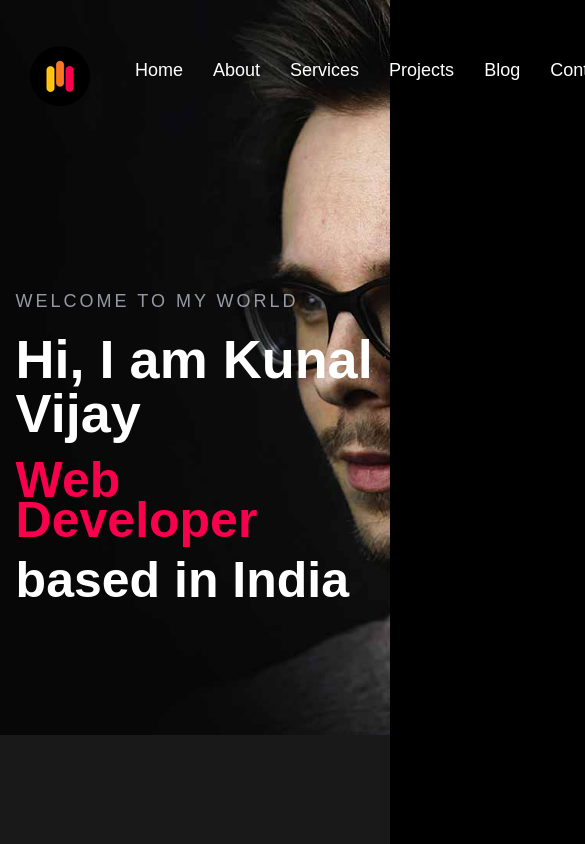
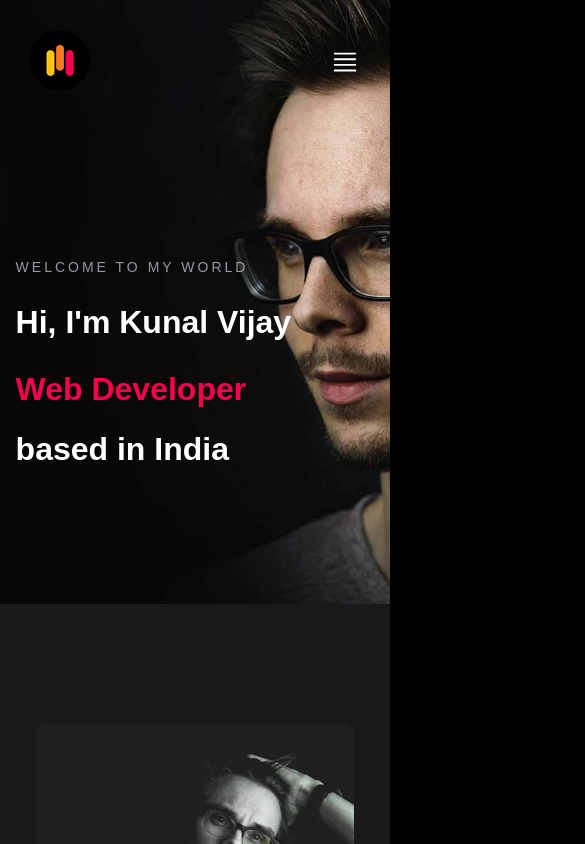
Before and after one commit to Kunal-Vijay/Kunal-Vijay.github.io, a React (Create React App) app: page / in a window 390 px wide. Shown: the top 844 px of the page, 585 px wide, since content can reach past the window. Built offline with nearby package versions, Linux system fonts and the light colour scheme.

Commit message:
responsive

```diff
--- a/src/About.css
+++ b/src/About.css
@@ -46,3 +46,20 @@ a.bottom__to__top{
 a.bottom__to__top.active{
   display: flex;
 }
+
+/* Responsive */
+@media only screen and (max-width:1024px) {
+  .p__color{
+    font-size: 15px!important;
+  }
+}
+
+@media only screen and (max-width: 425px){
+  button.about.btn.pointer{
+    text-transform: capitalize;
+    width: 145px;
+    height: 50px;
+    font-size: 13px;
+    transition: .4s ease;
+  }
+}
--- a/src/About.js
+++ b/src/About.js
@@ -38,7 +38,7 @@ function About() {
                 </div>
             </div>
             <div className="up__to__top__btn">
-                <a href="#" className='bottom__to__top'>
+                <a href="#Home" className='bottom__to__top'>
                     <svg xmlns="http://www.w3.org/2000/svg" width="16" height="16" fill="currentColor" class="bi bi-chevron-up white" viewBox="0 0 16 16">
                         <path fill-rule="evenodd" d="M7.646 4.646a.5.5 0 0 1 .708 0l6 6a.5.5 0 0 1-.708.708L8 5.707l-5.646 5.647a.5.5 0 0 1-.708-.708l6-6z" />
                     </svg>
--- a/src/Home.css
+++ b/src/Home.css
@@ -1,4 +1,4 @@
-.home__bg{
+.home__bg {
   background-image: url(./img/bg.jpg);
   background-color: #010101;
   background-position: 50%;
@@ -6,44 +6,105 @@
   background-repeat: no-repeat;
 }
 
-li.nav__items{
+li.nav__items {
   font-size: 18px;
-    padding-bottom:15px ;
+  padding-bottom: 15px;
   transition: 0.4s ease-in-out;
 }
 
-.home__content{
+.home__content {
   padding: 125px 0px;
 }
 
-h1.home__text{
+h1.home__text {
   font-size: 18px;
   font-weight: 400;
   letter-spacing: 3px;
-    color: rgba(198,201,216,.75)!important;
+  color: rgba(198, 201, 216, 0.75) !important;
 }
 
-h2.home__text{
+h2.home__text {
   font-size: 54px;
   line-height: 54px;
   font-weight: 800px;
-    font-family: Montserrat,sans-serif;
+  font-family: Montserrat, sans-serif;
 }
-h3.home__text,h4.home__text{
+h3.home__text,
+h4.home__text {
   font-size: 50px;
   line-height: 40px;
   font-weight: 800px;
-    font-family: Montserrat,sans-serif;
+  font-family: Montserrat, sans-serif;
 }
 
-.header{
-    transition: .4s all ease;
+.header {
+  transition: 0.4s all ease;
 }
 
-.header.active{
+.header.active {
   position: fixed;
   z-index: 1000;
   width: 100%;
   padding: 0px 30px;
   background-color: #191919;
 }
+
+.toggle__menu{
+  display: none;
+  justify-content: flex-end;
+  float: right;
+  z-index: 1000;
+  width: 100%;
+}
+
+ul.sidebar.d__flex{
+  flex-wrap: wrap;
+  height: 100%;
+  position: fixed;
+  right: 0%;
+  top: 0%;
+  justify-content: center;
+  background: #010101;
+  width: 300px;
+  flex-direction: column;
+}
+
+li.sideNavbar{
+  padding: 25px 30px;
+}
+
+
+/* Responsive */
+@media only screen and (max-width: 768px) {
+  .header {
+    justify-content: space-between;
+  }
+  .navigation.pxy__30 {
+    display: none;
+  }
+  .toggle__menu{
+    display: flex;
+  }
+  h2.white.pz__10 {
+    font-size: 50px !important;
+  }
+  svg.bi.bi-list.white.pointer{
+      width: 30px;
+      height: 30px;
+  }
+}
+
+@media only screen and (max-width: 425px){
+  h2.home__text.pz__10.white{
+    font-size: 32px!important;
+  }
+  h3.red.pz__10{
+    font-size: 32px;
+  }
+  h4.home__text{
+    font-size: 32px;
+  }
+  h1.home__text{
+    font-size: 14px;
+  }
+}
--- a/src/Home.js
+++ b/src/Home.js
@@ -1,4 +1,4 @@
-import React from 'react';
+import React, { useState } from 'react';
 import './Home.css';
 import './App.css';
 import logo from "./img/logo.png"
@@ -9,6 +9,9 @@ function Home() {
     const header = document.querySelector(".header");
     header.classList.toggle("active", window.scrollY > 0);
   });
+
+  // Toggle menu
+  const [show, setShow] = useState(false);
 
   return (
     <div className='Home' id='Home'>
@@ -27,15 +30,33 @@ function Home() {
               <a href="#Contact"><li className="nav__items mx__15">Contact</li></a>
             </ul>
           </div>
+          {/* Toggle menu */}
+          <div className="toggle__menu">
+            <svg onClick={() => setShow(!show)} xmlns="http://www.w3.org/2000/svg" width="16" height="16" fill="currentColor" class="bi bi-justify bi-list white pointer " viewBox="0 0 16 16">
+              <path fill-rule="evenodd" d="M2 12.5a.5.5 0 0 1 .5-.5h11a.5.5 0 0 1 0 1h-11a.5.5 0 0 1-.5-.5zm0-3a.5.5 0 0 1 .5-.5h11a.5.5 0 0 1 0 1h-11a.5.5 0 0 1-.5-.5zm0-3a.5.5 0 0 1 .5-.5h11a.5.5 0 0 1 0 1h-11a.5.5 0 0 1-.5-.5zm0-3a.5.5 0 0 1 .5-.5h11a.5.5 0 0 1 0 1h-11a.5.5 0 0 1-.5-.5z" />
+            </svg>
+          </div>
+          {show ? (
+            <div className="sideNavbar">
+              <ul className="sidebar d__flex">
+                <li className="sideNavbar"><a href="#Home">Home</a></li>
+                <li className="sideNavbar"><a href="#About">About</a></li>
+                <li className="sideNavbar"><a href="#Services">Services</a></li>
+                <li className="sideNavbar"><a href="#Project">Projects</a></li>
+                <li className="sideNavbar"><a href="#Blog">Blogs</a></li>
+                <li className="sideNavbar"><a href="#Contact">Contact</a></li>
+              </ul>
+            </div>
+          ):null}
         </div>
         {/* HOME CONTENT */}
         <div className="container">
           <div className="home__content">
             <div className="home__meta">
               <h1 className="home__text pz__10">WELCOME TO MY WORLD</h1>
-              <h2 className="home__text pz__10">Hi, I am Kunal Vijay</h2>
+              <h2 className="home__text pz__10 white">Hi, I'm Kunal Vijay</h2>
               <h3 className="home__text red pz__10">Web Developer</h3>
-              <h4 className="home__text pz__10">based in India</h4>
+              <h4 className="home__text pz__10 white">based in India</h4>
             </div>
 
           </div>
--- a/src/Project.css
+++ b/src/Project.css
@@ -98,3 +98,15 @@ a.project__btn:hover {
     color: #fff !important;
     background-color: #ffffff;
 }
+
+/* Responsive */
+@media only screen and (max-width:1024px) {
+  h5.project__text{
+    font-weight: 400;
+    font-size: 20px;
+    padding-bottom: 20px;
+  }
+  h4.project__text{
+    font-size: 18px;
+  }
+}
--- a/src/Services.css
+++ b/src/Services.css
@@ -1,38 +1,38 @@
-h1.heading{
+h1.heading {
   font-size: 60px;
   font-weight: 700;
   text-align: center;
-    font-family: Poppins,sans-serif;
+  font-family: Poppins, sans-serif;
   margin-bottom: 10px;
 }
 
-p.heading.p__color{
+p.heading.p__color {
   margin-bottom: 0;
   text-align: center;
   line-height: 1.2;
 }
 
-.service__box{
+.service__box {
   border-radius: 10px;
-    width:100%;
+  width: 100%;
   background-color: #191919;
   padding: 55px;
-    transition: .4s ease;
+  transition: 0.4s ease;
 }
 
-.service__box:hover{
+.service__box:hover {
   transform: translateY(5px);
-    background-image: linear-gradient(90deg,#f61b10,#ef0963);
+  background-image: linear-gradient(90deg, #f61b10, #ef0963);
 }
 
-.service__box:hover .icon{
+.service__box:hover .icon {
   color: #fff;
 }
 
-.service__box:hover p.service__text.p__color{
+.service__box:hover p.service__text.p__color {
   color: #fff;
 }
-.icon{
+.icon {
   font-size: 54px;
   font-weight: 400;
   margin-bottom: 23px;
@@ -40,12 +40,23 @@ p.heading.p__color{
   color: #f9004d;
 }
 
-p.service__text.p__color{
+svg.service__svg {
+  stroke: #f9004d;
+}
+
+p.service__text.p__color {
   margin-bottom: 0px;
 }
 
-h1.service__text{
+h1.service__text {
   font-size: 19px;
-    font-family: Poppins,sans-serif;
+  font-family: Poppins, sans-serif;
   padding: 10px 0px;
 }
+
+/* Responsive */
+@media only screen and (max-width: 1024px) {
+  .service__box {
+    padding: 32px;
+  }
+}
--- a/src/Services.js
+++ b/src/Services.js
@@ -14,7 +14,7 @@ function Services() {
                     <div className="col__3">
                         <div className="service__box pointer">
                             <div className="icon">
-                            <svg stroke="currentColor" fill="none" stroke-width="2" viewBox="0 0 24 24" stroke-linecap="round" stroke-linejoin="round" height="1em" width="1em" xmlns="http://www.w3.org/2000/svg"><path d="M2 16.1A5 5 0 0 1 5.9 20M2 12.05A9 9 0 0 1 9.95 20M2 8V6a2 2 0 0 1 2-2h16a2 2 0 0 1 2 2v12a2 2 0 0 1-2 2h-6"></path><line x1="2" y1="20" x2="2" y2="20"></line></svg>
+                            <svg className='service__svg' stroke="#f9004d" fill="none" stroke-width="2" viewBox="0 0 24 24" stroke-linecap="round" stroke-linejoin="round" height="1em" width="1em" xmlns="http://www.w3.org/2000/svg"><path d="M2 16.1A5 5 0 0 1 5.9 20M2 12.05A9 9 0 0 1 9.95 20M2 8V6a2 2 0 0 1 2-2h16a2 2 0 0 1 2 2v12a2 2 0 0 1-2 2h-6"></path><line x1="2" y1="20" x2="2" y2="20"></line></svg>
                             </div>
                             <div className="service__meta">
                                 <h1 className="service__text">Frontend Development</h1>
@@ -26,7 +26,7 @@ function Services() {
                     <div className="col__3">
                         <div className="service__box pointer">
                             <div className="icon">
-                            <svg stroke="currentColor" fill="none" stroke-width="2" viewBox="0 0 24 24" stroke-linecap="round" stroke-linejoin="round" height="1em" width="1em" xmlns="http://www.w3.org/2000/svg"><polygon points="12 2 2 7 12 12 22 7 12 2"></polygon><polyline points="2 17 12 22 22 17"></polyline><polyline points="2 12 12 17 22 12"></polyline></svg>
+                            <svg className='service__svg' stroke="#f9004d" fill="none" stroke-width="2" viewBox="0 0 24 24" stroke-linecap="round" stroke-linejoin="round" height="1em" width="1em" xmlns="http://www.w3.org/2000/svg"><polygon points="12 2 2 7 12 12 22 7 12 2"></polygon><polyline points="2 17 12 22 22 17"></polyline><polyline points="2 12 12 17 22 12"></polyline></svg>
                             </div>
                             <div className="service__meta">
                                 <h1 className="service__text">Backend Development</h1>
@@ -38,7 +38,7 @@ function Services() {
                     <div className="col__3">
                         <div className="service__box pointer">
                             <div className="icon">
-                            <svg stroke="currentColor" fill="none" stroke-width="2" viewBox="0 0 24 24" stroke-linecap="round" stroke-linejoin="round" height="1em" width="1em" xmlns="http://www.w3.org/2000/svg"><rect x="2" y="3" width="20" height="14" rx="2" ry="2"></rect><line x1="8" y1="21" x2="16" y2="21"></line><line x1="12" y1="17" x2="12" y2="21"></line></svg>
+                            <svg className='service__svg' stroke="#f9004d" fill="none" stroke-width="2" viewBox="0 0 24 24" stroke-linecap="round" stroke-linejoin="round" height="1em" width="1em" xmlns="http://www.w3.org/2000/svg"><rect x="2" y="3" width="20" height="14" rx="2" ry="2"></rect><line x1="8" y1="21" x2="16" y2="21"></line><line x1="12" y1="17" x2="12" y2="21"></line></svg>
                             </div>
                             <div className="service__meta">
                                 <h1 className="service__text">CP-DSA Help</h1>
```
Also changed, not shown: src/Contact.css (+21 -14 lines). Lines whose indentation alone changed are shown as unchanged.
